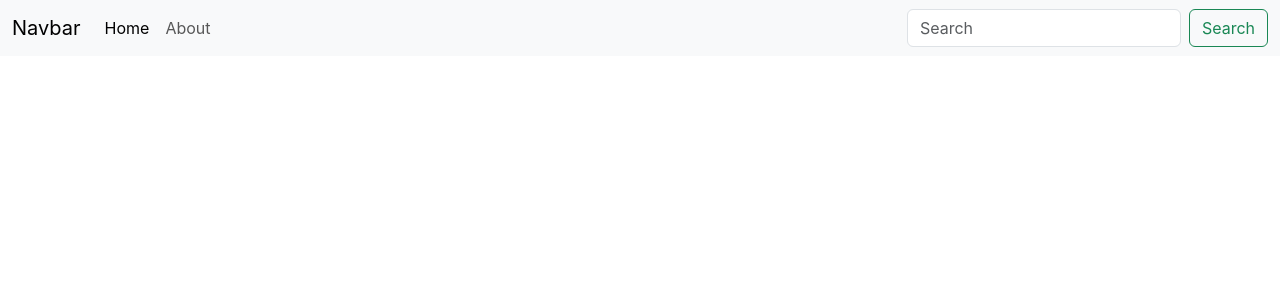
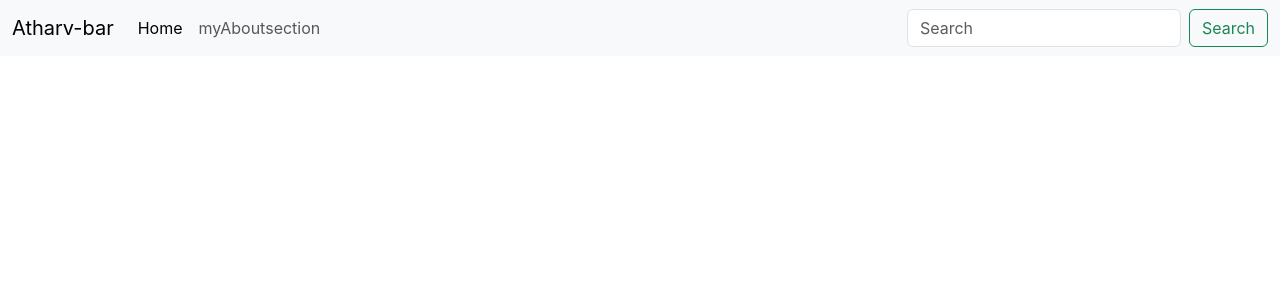
Before and after one commit to AtharvGupta07/ReactJS, a React (Create React App) app: page / in a window 1280 px wide. Shown: the top 300 px of the page. Built offline with nearby package versions, Linux system fonts and the light colour scheme.

Commit message:
Learned to add Navbar from bootstrap and prop/proptypes.

```diff
--- a/src/App.js
+++ b/src/App.js
@@ -1,45 +1,11 @@
-import logo from './logo.svg';
+// import logo from './logo.svg';
 import './App.css';
+import Navbar from './components/Navbar';
 
 function App() {
   return (
     <>
-    <nav className="navbar navbar-expand-lg bg-body-tertiary">
-      <div className="container-fluid">
-        <a className="navbar-brand" href="/">Navbar</a>
-        <button className="navbar-toggler" type="button" data-bs-toggle="collapse" data-bs-target="#navbarSupportedContent" aria-controls="navbarSupportedContent" aria-expanded="false" aria-label="Toggle navigation">
-          <span className="navbar-toggler-icon"></span>
-        </button>
-        <div className="collapse navbar-collapse" id="navbarSupportedContent">
-          <ul className="navbar-nav me-auto mb-2 mb-lg-0">
-            <li className="nav-item">
-              <a className="nav-link active" aria-current="page" href="/">Home</a>
-            </li>
-            <li className="nav-item">
-              <a className="nav-link" href="/">About</a>
-            </li>
-            {/* <li className="nav-item dropdown">
-              <a className="nav-link dropdown-toggle" href="/" role="button" data-bs-toggle="dropdown" aria-expanded="false">
-                Dropdown
-              </a>
-              <ul className="dropdown-menu">
-                <li><a className="dropdown-item" href="/">Action</a></li>
-                <li><a className="dropdown-item" href="/">Another action</a></li>
-                <li><hr className="dropdown-divider"/></li>
-                <li><a className="dropdown-item" href="/">Something else here</a></li>
-              </ul>
-            </li>
-            <li className="nav-item">
-              <a className="nav-link disabled" aria-disabled="true">Disabled</a>
-            </li> */}
-          </ul>
-          <form className="d-flex" role="search">
-            <input className="form-control me-2" type="search" placeholder="Search" aria-label="Search"/>
-            <button className="btn btn-outline-success" type="submit">Search</button>
-          </form>
-        </div>
-      </div>
-    </nav>
+    <Navbar title="Atharv-bar" about = "myAboutsection"/>
     </>
   );
 }
--- /dev/null
+++ b/src/components/Navbar.js
@@ -0,0 +1,43 @@
+import React from 'react'
+import PropTypes from 'prop-types'
+
+
+export default function Navbar(props) {
+  return (
+    <div>
+        <nav className="navbar navbar-expand-lg bg-body-tertiary">
+        <div className="container-fluid">
+            <a className="navbar-brand" href="/">{props.title}</a>
+            <button className="navbar-toggler" type="button" data-bs-toggle="collapse" data-bs-target="#navbarSupportedContent"
+             aria-controls="navbarSupportedContent" aria-expanded="false" aria-label="Toggle navigation">
+            <span className="navbar-toggler-icon"></span>
+            </button>
+            <div className="collapse navbar-collapse" id="navbarSupportedContent">
+            <ul className="navbar-nav me-auto mb-2 mb-lg-0">
+                <li className="nav-item">
+                <a className="nav-link active" aria-current="page" href="/">Home</a>
+                </li>
+                <li className="nav-item">
+                <a className="nav-link" href="/">{props.about}</a>
+                </li>
+            </ul>
+            <form className="d-flex" role="search">
+                <input className="form-control me-2" type="search" placeholder="Search" aria-label="Search"/>
+                <button className="btn btn-outline-success" type="submit">Search</button>
+            </form>
+            </div>
+        </div>
+        </nav>
+    </div>
+  )
+}
+
+Navbar.prototype = {
+  title: PropTypes.string,
+  about: PropTypes.string,
+}
+
+Navbar.defaultProps = {
+  title: "Set title here.",
+  about: "about text here."
+}
```
Also changed, not shown: src/components/Textform.js (added).
